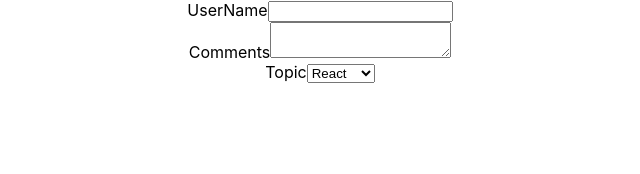
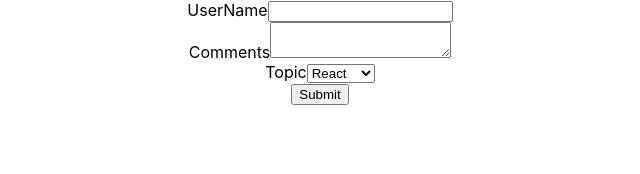
Before and after one commit to nilankh/LearningReact, a React (Create React App) app: page / in a window 1280 px wide. Shown: the top 174 px of the page, without its empty margins (320-960 px from the left). Built offline with nearby package versions, Linux system fonts and the light colour scheme.

Commit message:
learning about basic of forms hadnling implementing submit button

```diff
--- a/src/components/Form.js
+++ b/src/components/Form.js
@@ -28,7 +28,7 @@ class Form extends Component {
 
   handleTopicChange = (event) => {
       this.setState({
-          topic: event.target.valueg
+          topic: event.target.value
       })
   }
   render() {
@@ -63,6 +63,7 @@ class Form extends Component {
                 <option value="vue">Vue</option>
             </select>
         </div>
+        <button type="submit">Submit</button>
       </form>
     );
   }
```
